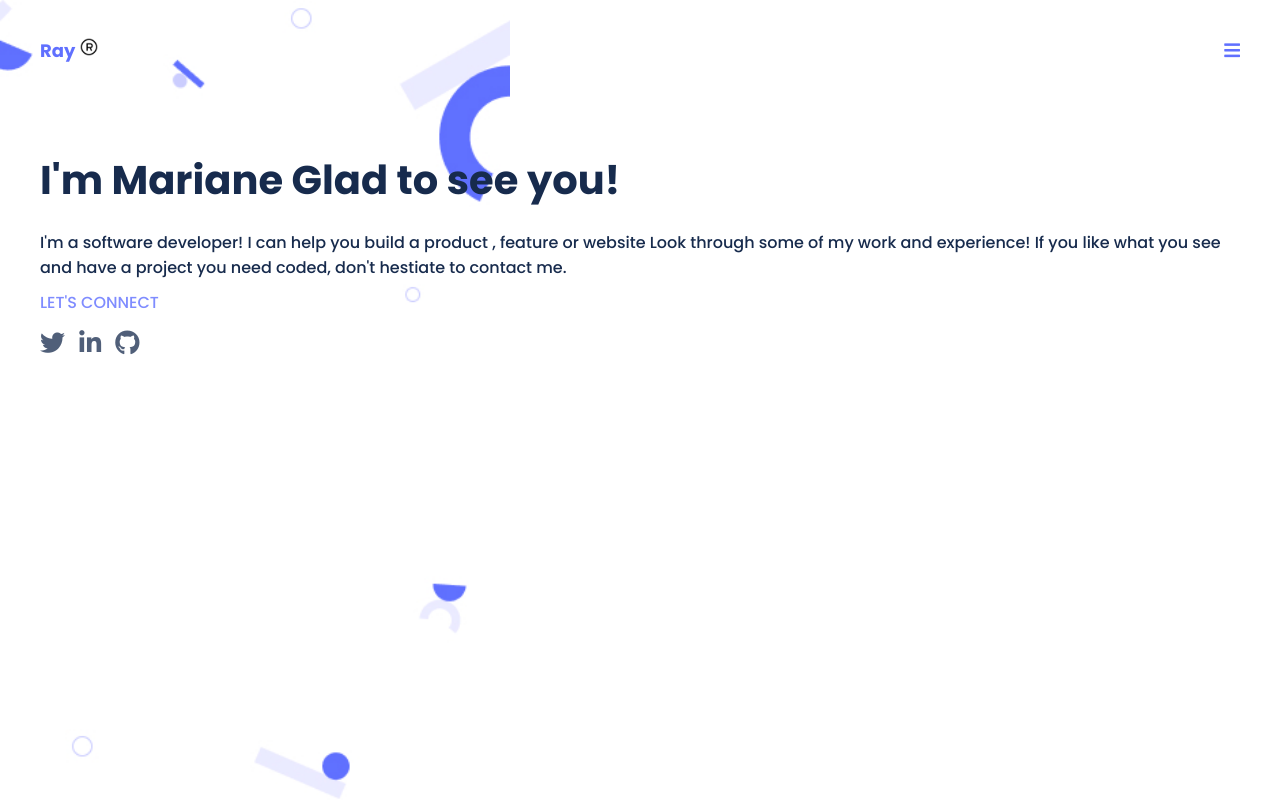
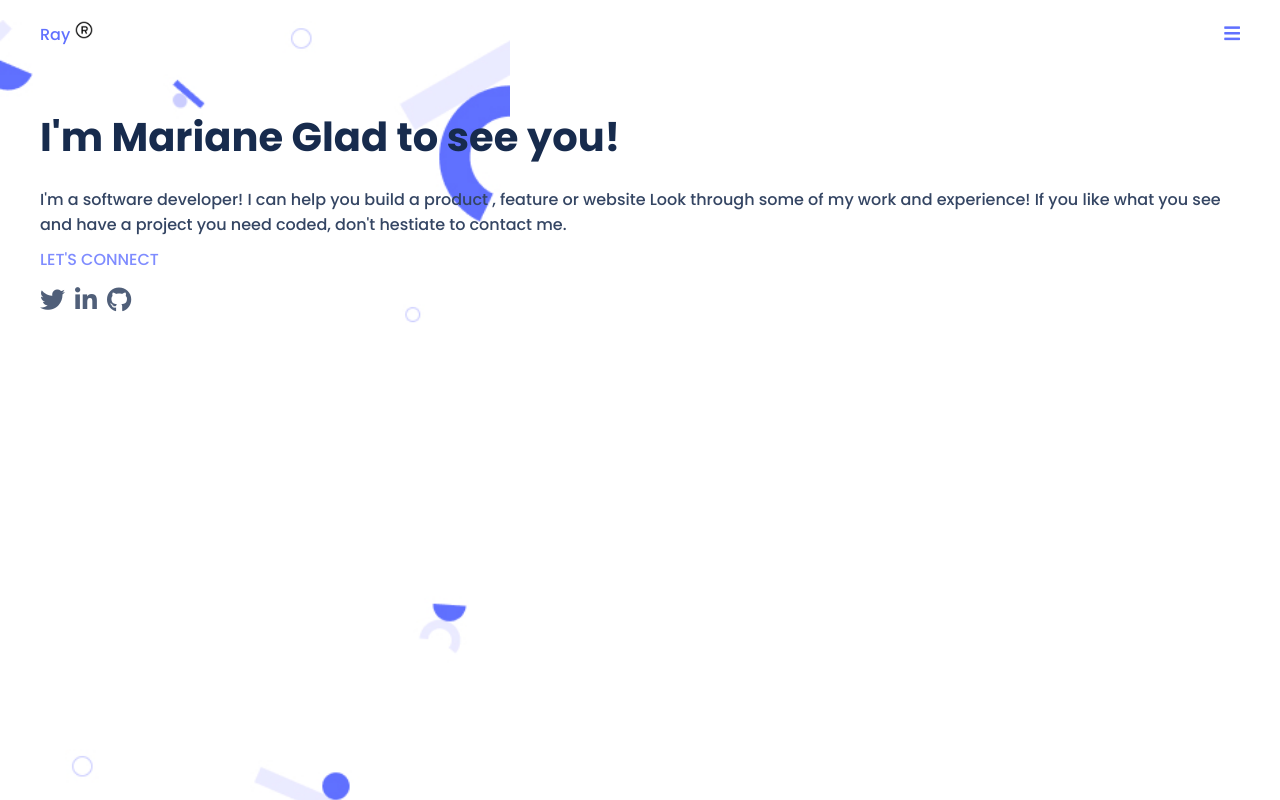
Before and after one commit to Raykingflamez/mobile-first-portfolio, a website: page index.html in a window 1280 px wide. Drawn offline with Linux system fonts and the light colour scheme.

Commit message:
fix header, make social icons to list

```diff
--- a/css/style.css
+++ b/css/style.css
@@ -16,24 +16,28 @@ a {
   text-decoration: none;
 }
 
+ul{
+  list-style: none;
+}
+
 /* HEADER STYLES */
 header {
   width: 100vw;
   height: 100vh;
-  padding: 10px 40px;
+  padding: 20px 40px;
   background-image: url(../images/header-shapes\ mobile-bg.jpg);
   background-size: contain;
   background-repeat: no-repeat;
+  background-position-y: 20px;
 }
 
 /* Navbar styles */
+.logo-wrapper{
+  display: flex;
+  justify-content: space-between;
+}
+
 nav {
-  height: 10vh;
-  width: 100%;
-  display: flex;
-  align-items: center;
-  justify-content: space-between;
-  padding: 10px 0;
   color: #6070ff;
   font-weight: 700;
   font-size: 18px;
@@ -58,6 +62,7 @@ nav {
   margin-top: 20px;
   font-weight: 400;
   font-size: 16px;
+  color: #344563;
 }
 
 .headline span {
@@ -70,6 +75,7 @@ nav {
 
 .headline .social-icons {
   margin-top: 10px;
+  display: flex;
 }
 
 .headline .social-icons a {
--- a/index.html
+++ b/index.html
@@ -10,15 +10,17 @@
 </head>
 <body>
   <header>
-    <!-- Navigation Bar -->
-    <nav>
+    <!-- Navigation  -->
+    <div  class="logo-wrapper">
       <a href="#" class="logo">
         Ray
         <img src="./images/r_logo.png" alt="logo" width="20px" height="20px">
       </a>
 
-      <span class="menu-btn"><i class="fas fa-bars"></i></span>
-    </nav>
+      <nav>
+        <span class="menu-btn"><i class="fas fa-bars"></i></span>
+      </nav>
+    </div>
 
     <!-- Headline Section -->
     <section class="headline">
@@ -33,12 +35,14 @@
       </p>
       <span>LET'S CONNECT</span>
 
-      <div class="social-icons">
-        <a href="https://twitter.com/raykingflamez"><i class="fab fa-twitter"></i></a>
-        <a href="https://www.linkedin.com/in/obatola-david-96a32378/"><i class="fab fa-linkedin-in"></i></a>
-        <a href="https://github.com/Raykingflamez"><i class="fab fa-github"></i></a>
-      </div>
+      <ul class="social-icons">
+        <li><a href="https://twitter.com/raykingflamez"><i class="fab fa-twitter"></i></a></li>
+        <li> <a href="https://www.linkedin.com/in/obatola-david-96a32378/"><i class="fab fa-linkedin-in"></i></a></li>
+        <li><a href="https://github.com/Raykingflamez"><i class="fab fa-github"></i></a></li>
+      </ul>
+
     </section>
+
   </header>
 
 </body>
```
